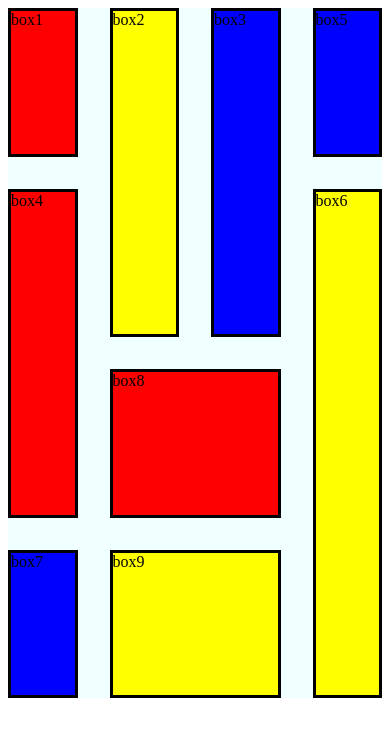
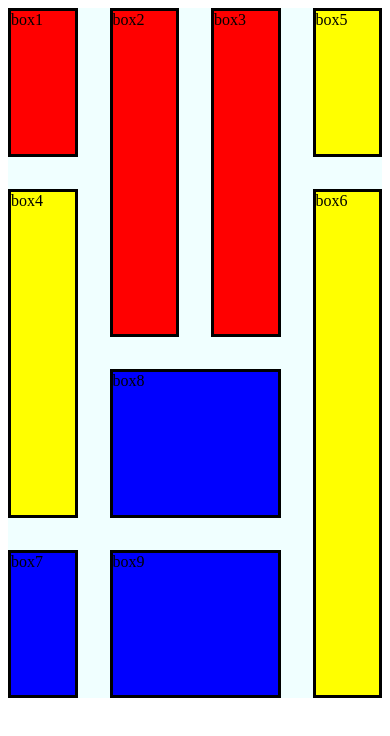
Before and after one commit to TheHagueUniversity/css-advanced-challenge-khrisna919, a plain HTML site: page index.html in a window 390 px wide. Drawn offline with Linux system fonts and the light colour scheme.

Commit message:
Update style.css
adding more media queries
only change color of the boxes

```diff
--- a/style/style.css
+++ b/style/style.css
@@ -123,3 +123,59 @@
         grid-row: 4/5;
     }
 }
+
+
+@media screen and (max-width: 600px) {
+    .box1 {
+        background-color: red;
+        grid-column: 1/2;
+        grid-row: 1/2;
+    }
+
+    .box2 {
+        background-color: red;
+        grid-column: 2/3;
+        grid-row: 1/3;
+    }
+
+    .box3 {
+        background-color: red;
+        grid-column: 3/4;
+        grid-row: 1/3;
+    }
+
+    .box4 {
+        background-color: yellow;
+        grid-column: 1/2;
+        grid-row: 2/4;
+    }
+
+    .box5 {
+        background-color: yellow;
+        grid-column: 4/5;
+        grid-row: 1/2;
+
+    }
+
+    .box6 {
+        background-color: yellow;
+        grid-column: 4/5;
+        grid-row: 2/5;
+    }
+
+    .box7 {
+        background-color: blue;
+    }
+
+    .box8 {
+        background-color: blue;
+        grid-column: 2/4;
+        grid-row: 3/4;
+    }
+
+    .box9 {
+        background-color: blue;
+        grid-column: 2/4;
+        grid-row: 4/5;
+    }
+}
```
